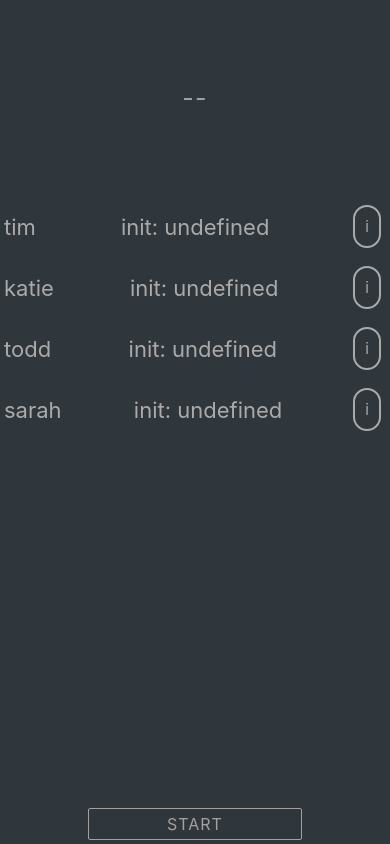
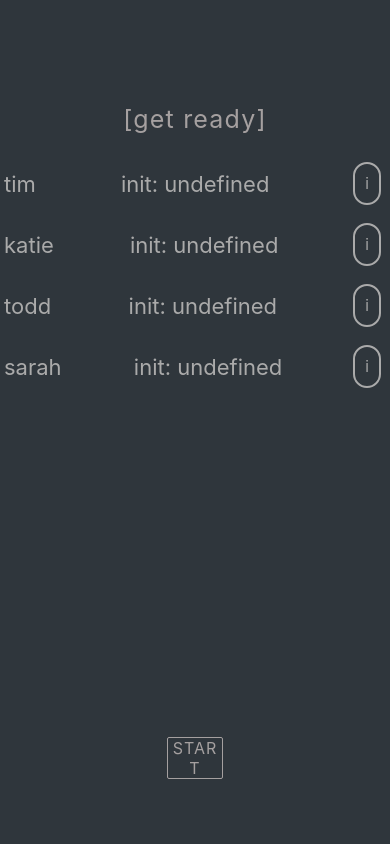
Before and after one commit to applied-sorcery/dnd-init-tracker, a React Native app: screen /Info in a window 390 px wide. Built offline with nearby package versions, Linux system fonts and the light colour scheme.

Commit message:
adjusting layout of components in combat screen

```diff
--- a/Style.js
+++ b/Style.js
@@ -3,18 +3,16 @@ import Colors from "./Colors";
 
 const Styles = StyleSheet.create({
   button: {
-    alignSelf: "center",
+    flex: 1 / 3,
     textAlign: "center",
+    textAlignVertical: "center",
     color: "#a5a0a0",
     fontSize: 16,
     margin: "1%",
     letterSpacing: 1,
-    lineHeight: 20,
     borderRadius: 2,
     borderColor: "#a5a0a0",
     borderWidth: 1,
-    padding: 5,
-    width: "55%",
   },
 
   container: {
@@ -39,7 +37,7 @@ const Styles = StyleSheet.create({
   listArea: {
     flex: 3,
     // borderWidth: 4,
-    // borderColor: 'white',
+    // borderColor: "white",
   },
   ListItemText: { color: "#c85c5c" },
   searchTextInput: {
@@ -53,9 +51,10 @@ const Styles = StyleSheet.create({
     textAlign: "center",
     color: "#a5a0a0",
     fontSize: 25,
-    margin: "20%",
     letterSpacing: 1.2,
-    lineHeight: 40,
+    // borderColor: "#a5a0a0",
+    // borderWidth: 2,
+    margin: "5%",
   },
 
   extraLargeText: {
@@ -66,8 +65,8 @@ const Styles = StyleSheet.create({
     margin: "0%",
     padding: "5%",
     letterSpacing: 1.2,
-    borderColor: "#a5a0a0",
-    borderWidth: 2,
+    // borderColor: "#a5a0a0",
+    // borderWidth: 2,
     width: "25%",
   },
   buttonView: {
@@ -77,6 +76,25 @@ const Styles = StyleSheet.create({
   plusIcon: {},
   addingName: { marginRight: 0, height: "50%", marginTop: 0 },
   addingInit: { marginRight: 0, height: "10%", marginBotton: 0 },
+
+  someOptionsRow: {
+    flex: 1 / 9,
+    flexDirection: "row",
+    justifyContent: "center",
+    margin: 0,
+    padding: 0,
+    // borderColor: "#a5a0a0",
+    // borderWidth: 2,
+  },
+
+  buttonMenu: {
+    flex: 1,
+    flexDirection: "row",
+    alignItems: "center",
+    justifyContent: "space-around",
+    // borderWidth: 2,
+    // borderColor: "cornflowerblue",
+  },
 });
 
 export default Styles;
--- a/src/components/CombatView.js
+++ b/src/components/CombatView.js
@@ -83,6 +83,8 @@ const CombatView = () => {
 
   const onLoadCombatantPress = () => {};
 
+  const onSaveCombatPress = () => {};
+
   const onPlusIconPress = () => {};
 
   const onStartPress = () => {
@@ -120,6 +122,8 @@ const CombatView = () => {
     </>
   );
 
+  //this is the list of added/ready combatants. it can be populated manually or
+  // by loading groups/individuals
   const CombatantList = () => (
     <View style={Styles.listArea}>
       <FlatList
@@ -134,6 +138,8 @@ const CombatView = () => {
     </View>
   );
 
+  //this displays when the user presses the new combat button or when
+  //there are no saved combats to load
   const NewCombatView = () => (
     <>
       <Text style={Styles.defaultText}>New Combat:</Text>
@@ -155,12 +161,14 @@ const CombatView = () => {
     <>
       <Text style={Styles.defaultText}>{"Round: " + round}</Text>
       <CombatantList />
+      <View style={Styles.buttonMenu}>
         <TouchableOpacity onPress={onNextPress}>
           <Text style={Styles.button}>NEXT</Text>
         </TouchableOpacity>
         <TouchableOpacity onPress={onResetPress}>
           <Text style={Styles.button}>RESET</Text>
         </TouchableOpacity>
+      </View>
     </>
   );
 
@@ -175,52 +183,31 @@ const CombatView = () => {
       {!combatants ? (
         <>{isNewCombat() ? <NewCombatView /> : <CombatMenu />}</>
       ) : (
-        <View style={Styles.container}>
-          <Text style={Styles.defaultText}>--</Text>
+        <View style={[Styles.container, { flex: 1 }]}>
+          <Text style={Styles.defaultText}> [get ready] </Text>
           <CombatantList />
+          <View style={Styles.buttonMenu}>
             <TouchableOpacity onPress={onStartPress}>
               <Text style={Styles.button}>START</Text>
             </TouchableOpacity>
+          </View>
         </View>
       )}
     </>
   );
 
-  //this is the list of combatants.
-  // --can be populated manually adding or by loading
-
   return (
+    //this is view returned by the combatView component.
+    //different sub view components are rendered based on state.
     <View style={Styles.container}>
+      <View style={Styles.someOptionsRow}></View>
       {preBattle && <PreBattleView />}
       {duringBattle && <DuringBattleView />}
+
       {/*{addingCombatant && <AddingCombatantView />}
       {savingCombat && <SavingCombatView />}
       {loadingCombat && <LoadingCombatView />}
       {namingCombat && <NamingCombatView />} */}
-
-      {/*
-
-      ## PRE-BATTLE:
-      -the entry point to the combat screen should immediately
-      show the "new combat" UI component if there are no saved combats
-
-      {isNewCombat() ? <NewCombatView />: <CombatMenu />}
-
-
-
-      ### the requirements to be able to start a battle:
-       1) there are some combatants loaded
-       2) they all have initiative scores
-
-      -once the above reqs are met, the START BUTTON becomes available
-
-      ## BATTLE:
-      -NEXT BUTTON appears
-
-      ## BOTH:
-      -PLUS ICON BUTTON: with dropdown after pressing it, options: add individual in either pre-battle or during battle there's the option to add more combatants.
-      -You can save your combat OR yoru group in pre-battle OR battle
-    -display the list of current combatants if there is one (both pre and during battle)*/}
     </View>
   );
 };
```
Lines whose indentation alone changed are shown as unchanged.
